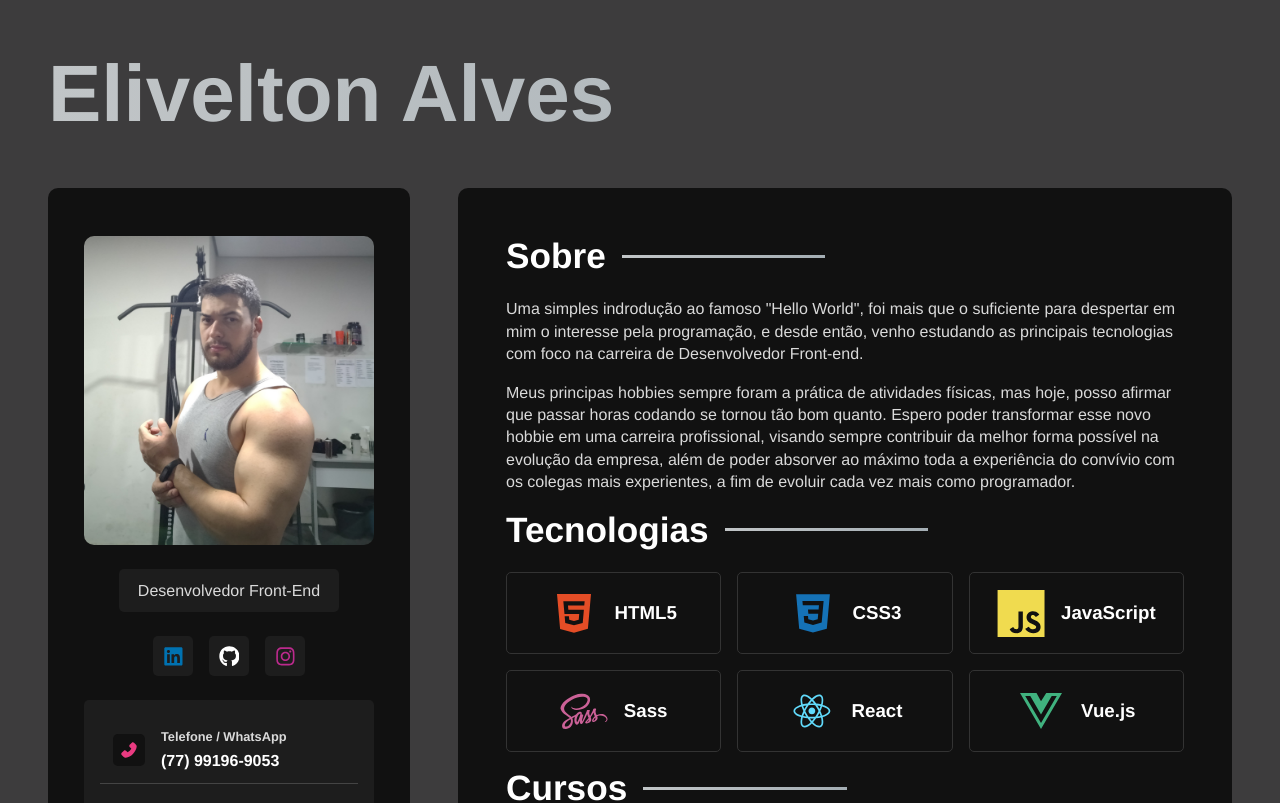
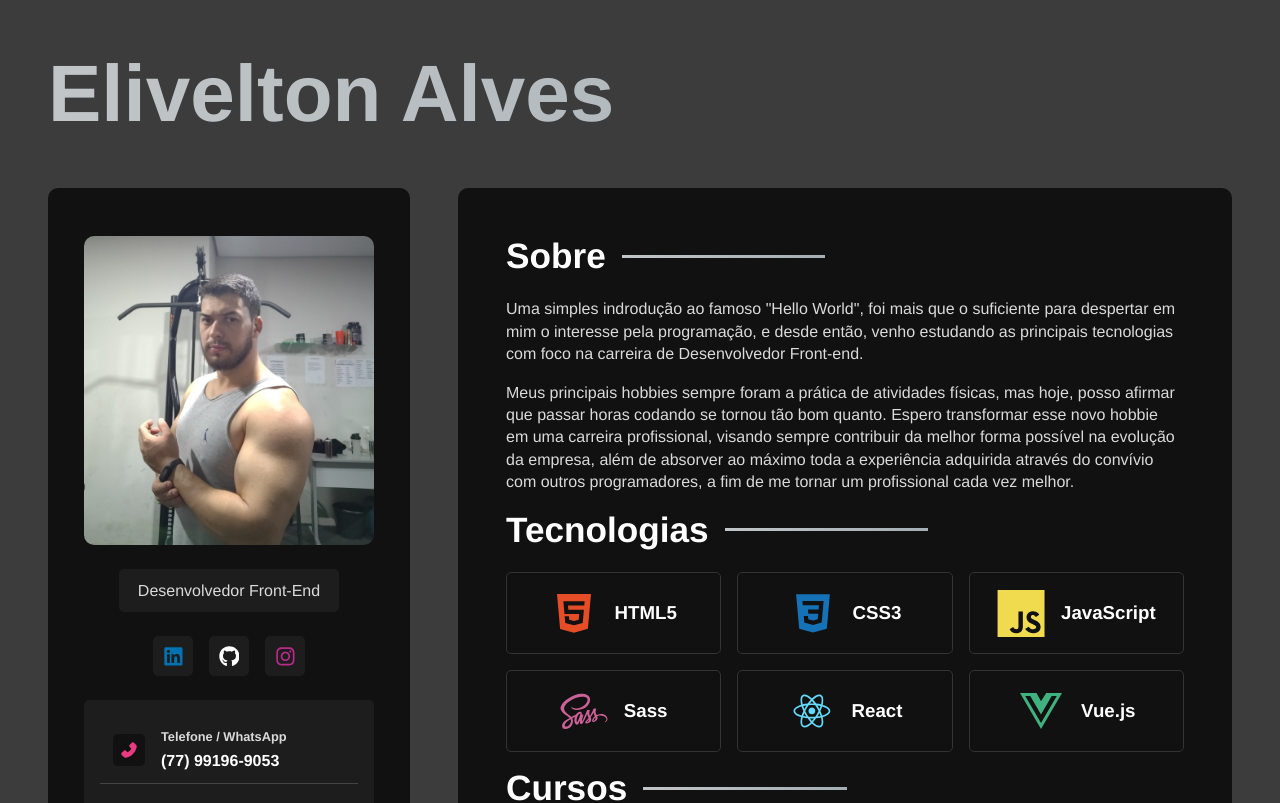
Before and after one commit to alveselivelton/portfolio, a React (Vite) app: page / in a window 1280 px wide. Shown: the top 803 px of the page. Built offline with nearby package versions, Linux system fonts and the light colour scheme.

Commit message:
melhorando-a-descrição

```diff
--- a/src/components/AboutContainer.jsx
+++ b/src/components/AboutContainer.jsx
@@ -9,13 +9,13 @@ const AboutContainer = () => {
         Desenvolvedor Front-end.
       </p>
       <p>
-        Meus principas hobbies sempre foram a prática de atividades físicas, mas
-        hoje, posso afirmar que passar horas codando se tornou tão bom quanto.
-        Espero poder transformar esse novo hobbie em uma carreira profissional,
-        visando sempre contribuir da melhor forma possível na evolução da
-        empresa, além de poder absorver ao máximo toda a experiência do convívio
-        com os colegas mais experientes, a fim de evoluir cada vez mais como
-        programador.
+        Meus principais hobbies sempre foram a prática de atividades físicas,
+        mas hoje, posso afirmar que passar horas codando se tornou tão bom
+        quanto. Espero transformar esse novo hobbie em uma carreira
+        profissional, visando sempre contribuir da melhor forma possível na
+        evolução da empresa, além de absorver ao máximo toda a experiência
+        adquirida através do convívio com outros programadores, a fim de me
+        tornar um profissional cada vez melhor.
       </p>
     </section>
   );
```
